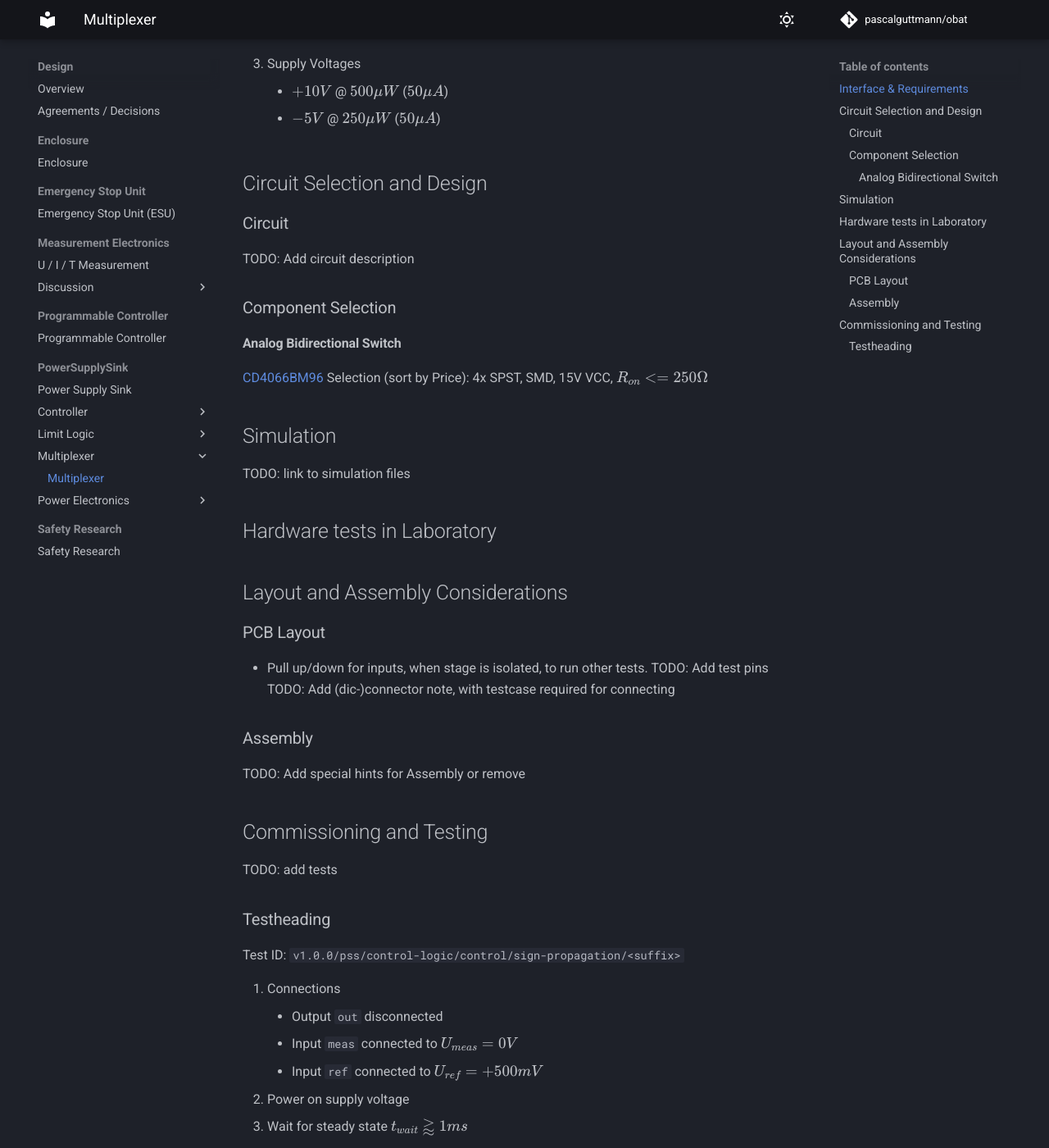
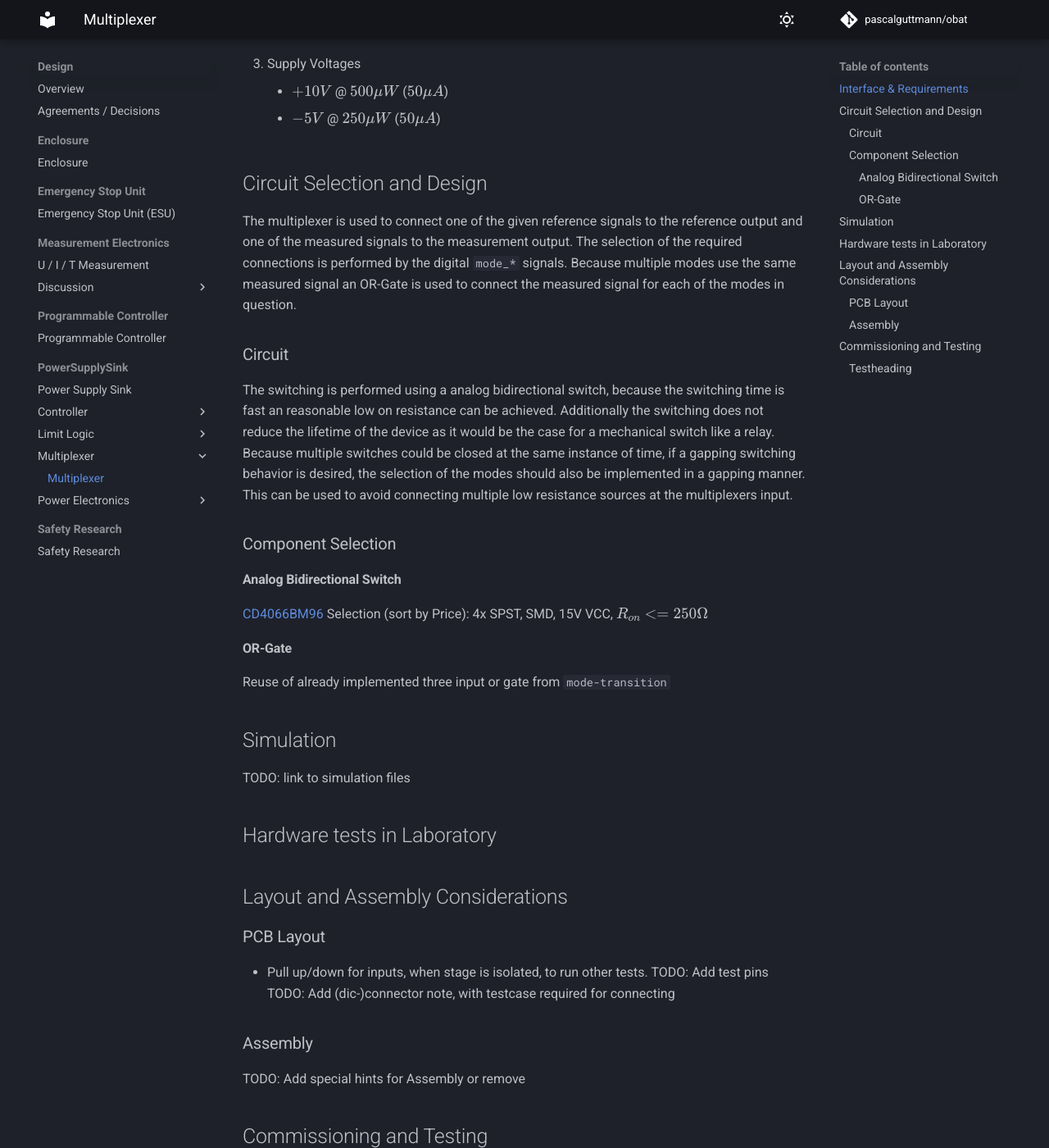
Before and after one commit to pascalguttmann/obat, an MkDocs documentation site: the page built from docs/design/pss/mux/mux.md, in a window 1280 px wide and 1400 px high, scrolled down 975 px. Shown: the whole window at 82% size. Built offline with MkDocs 1.6.1 and Material for MkDocs 9.7.7, drawn with Linux system fonts in a browser that asks for light colours; comment, search, counter and statistics services are not loaded.

Commit message:
add mux circuit description

```diff
--- a/docs/design/pss/mux/mux.md
+++ b/docs/design/pss/mux/mux.md
@@ -30,9 +30,22 @@
 
 ## Circuit Selection and Design
 
+The multiplexer is used to connect one of the given reference signals to the
+reference output and one of the measured signals to the measurement output. The
+selection of the required connections is performed by the digital `mode_*`
+signals. Because multiple modes use the same measured signal an OR-Gate is used
+to connect the measured signal for each of the modes in question.
+
 ### Circuit
 
-TODO: Add circuit description
+The switching is performed using a analog bidirectional switch, because the
+switching time is fast an reasonable low on resistance can be achieved.
+Additionally the switching does not reduce the lifetime of the device as it
+would be the case for a mechanical switch like a relay.
+Because multiple switches could be closed at the same instance of time, if a
+gapping switching behavior is desired, the selection of the modes should also
+be implemented in a gapping manner. This can be used to avoid connecting
+multiple low resistance sources at the multiplexers input.
 
 ### Component Selection
 
@@ -42,6 +55,10 @@ TODO: Add circuit description
 $R_{on} <= 250 \Omega$
 
 [CD4066BM96]: https://mou.sr/3MQOnJI
+
+#### OR-Gate
+
+Reuse of already implemented three input or gate from `mode-transition`
 
 ## Simulation
 
```
